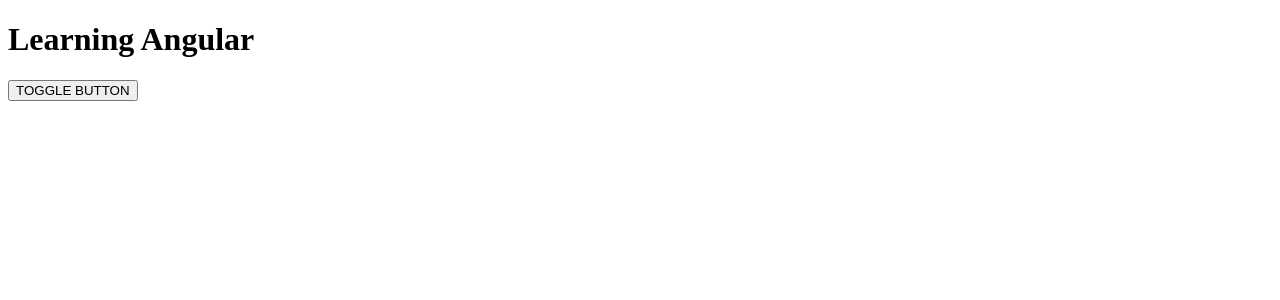
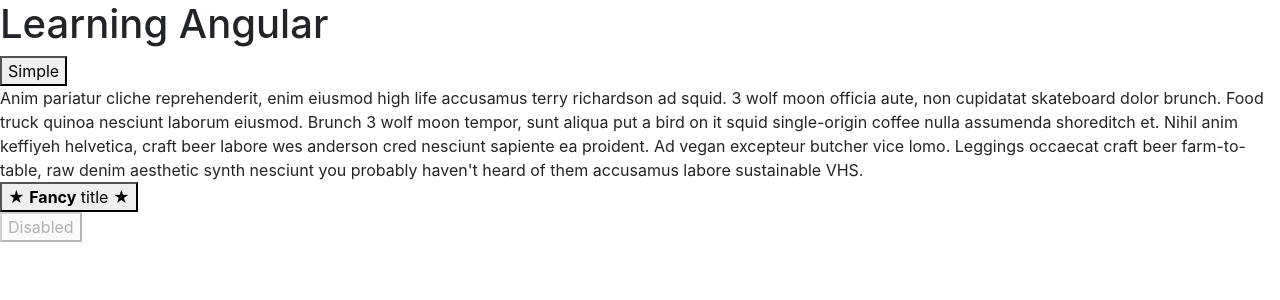
Before and after one commit to Amanymous/learning-Angular, an Angular app: page / in a window 1280 px wide. Shown: the top 300 px of the page. Built offline with nearby package versions, Linux system fonts and the light colour scheme.

Commit message:
feat: bootstrap

```diff
--- a/angular.json
+++ b/angular.json
@@ -30,6 +30,7 @@
               "src/assets"
             ],
             "styles": [
+              "node_modules/bootstrap/dist/css/bootstrap.min.css",
               "src/styles.css"
             ],
             "scripts": []
--- a/package.json
+++ b/package.json
@@ -15,9 +15,12 @@
     "@angular/compiler": "~12.2.0",
     "@angular/core": "~12.2.0",
     "@angular/forms": "~12.2.0",
+    "@angular/localize": "~12.2.0",
     "@angular/platform-browser": "~12.2.0",
     "@angular/platform-browser-dynamic": "~12.2.0",
     "@angular/router": "~12.2.0",
+    "@ng-bootstrap/ng-bootstrap": "^10.0.0",
+    "bootstrap": "^4.5.0",
     "rxjs": "~6.6.0",
     "tslib": "^2.3.0",
     "zone.js": "~0.11.4"
--- a/src/app/app.component.html
+++ b/src/app/app.component.html
@@ -1,8 +1,36 @@
 <h1>Learning Angular</h1>
-<button (click)="toggle()">TOGGLE BUTTON</button>
-<h1 *ngIf=display>heading tag
-    <p>hi</p>
-    <p>hi</p>
-    <p>hi</p>
-    <p>hi</p>
-</h1>
+<ngb-accordion #acc="ngbAccordion" activeIds="ngb-panel-0">
+    <ngb-panel title="Simple">
+      <ng-template ngbPanelContent>
+        Anim pariatur cliche reprehenderit, enim eiusmod high life accusamus terry richardson ad squid. 3 wolf moon officia
+        aute, non cupidatat skateboard dolor brunch. Food truck quinoa nesciunt laborum eiusmod. Brunch 3 wolf moon tempor,
+        sunt aliqua put a bird on it squid single-origin coffee nulla assumenda shoreditch et. Nihil anim keffiyeh helvetica,
+        craft beer labore wes anderson cred nesciunt sapiente ea proident. Ad vegan excepteur butcher vice lomo. Leggings
+        occaecat craft beer farm-to-table, raw denim aesthetic synth nesciunt you probably haven't heard of them accusamus
+        labore sustainable VHS.
+      </ng-template>
+    </ngb-panel>
+    <ngb-panel>
+      <ng-template ngbPanelTitle>
+        <span>&#9733; <b>Fancy</b> title &#9733;</span>
+      </ng-template>
+      <ng-template ngbPanelContent>
+        Anim pariatur cliche reprehenderit, enim eiusmod high life accusamus terry richardson ad squid. 3 wolf moon officia
+        aute, non cupidatat skateboard dolor brunch. Food truck quinoa nesciunt laborum eiusmod. Brunch 3 wolf moon tempor,
+        sunt aliqua put a bird on it squid single-origin coffee nulla assumenda shoreditch et. Nihil anim keffiyeh helvetica,
+        craft beer labore wes anderson cred nesciunt sapiente ea proident. Ad vegan excepteur butcher vice lomo. Leggings
+        occaecat craft beer farm-to-table, raw denim aesthetic synth nesciunt you probably haven't heard of them accusamus
+        labore sustainable VHS.
+      </ng-template>
+    </ngb-panel>
+    <ngb-panel title="Disabled" [disabled]="true">
+      <ng-template ngbPanelContent>
+        Anim pariatur cliche reprehenderit, enim eiusmod high life accusamus terry richardson ad squid. 3 wolf moon officia
+        aute, non cupidatat skateboard dolor brunch. Food truck quinoa nesciunt laborum eiusmod. Brunch 3 wolf moon tempor,
+        sunt aliqua put a bird on it squid single-origin coffee nulla assumenda shoreditch et. Nihil anim keffiyeh helvetica,
+        craft beer labore wes anderson cred nesciunt sapiente ea proident. Ad vegan excepteur butcher vice lomo. Leggings
+        occaecat craft beer farm-to-table, raw denim aesthetic synth nesciunt you probably haven't heard of them accusamus
+        labore sustainable VHS.
+      </ng-template>
+    </ngb-panel>
+  </ngb-accordion>
--- a/src/app/app.module.ts
+++ b/src/app/app.module.ts
@@ -3,13 +3,15 @@
 
 
 import { AppComponent } from './app.component';
+import { NgbModule } from '@ng-bootstrap/ng-bootstrap';
 
 @NgModule({
   declarations: [
     AppComponent
   ],
   imports: [
-    BrowserModule
+    BrowserModule,
+    NgbModule
   ],
   providers: [],
   bootstrap: [AppComponent]
--- a/src/polyfills.ts
+++ b/src/polyfills.ts
@@ -1,3 +1,7 @@
+/***************************************************************************************************
+ * Load `$localize` onto the global scope - used if i18n tags appear in Angular templates.
+ */
+import '@angular/localize/init';
 /**
  * This file includes polyfills needed by Angular and is loaded before the app.
  * You can add your own extra polyfills to this file.
```
Also changed, not shown: 2 other files (tests, documents, lock files or other folders).
